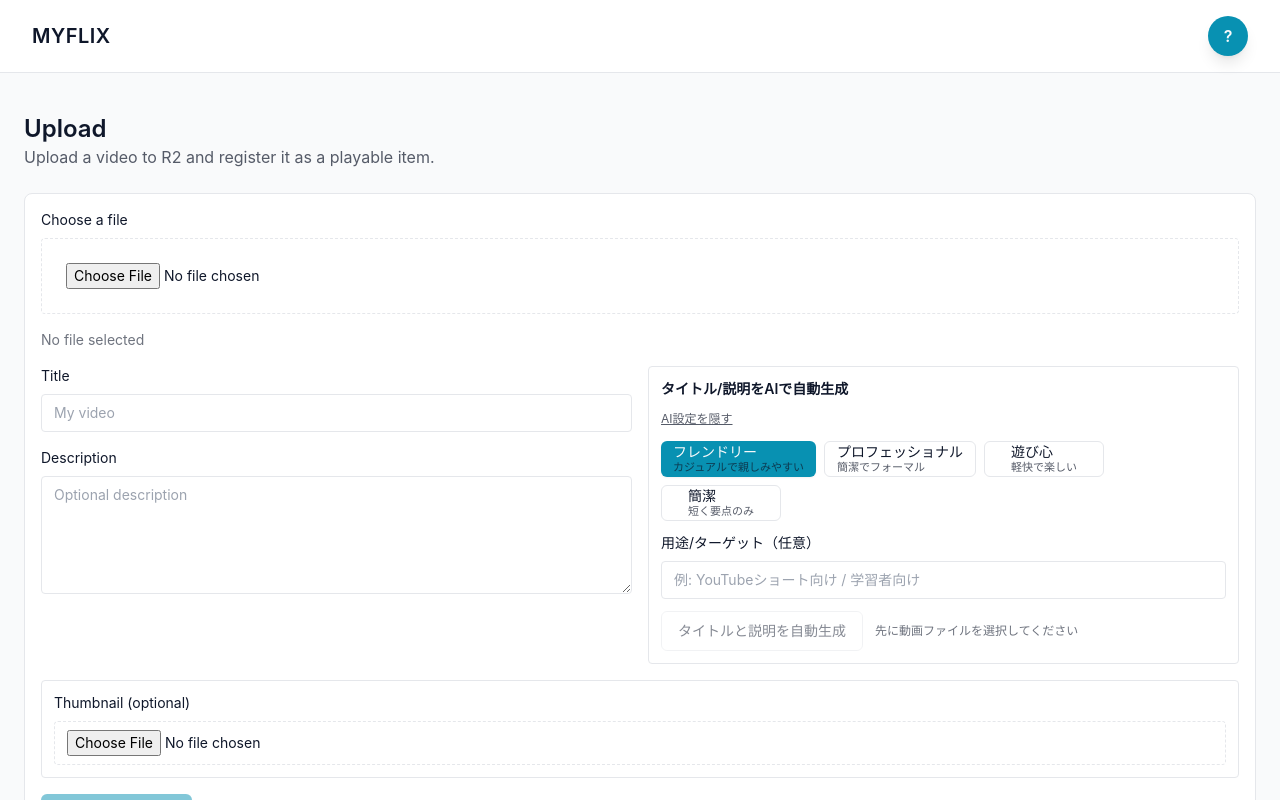
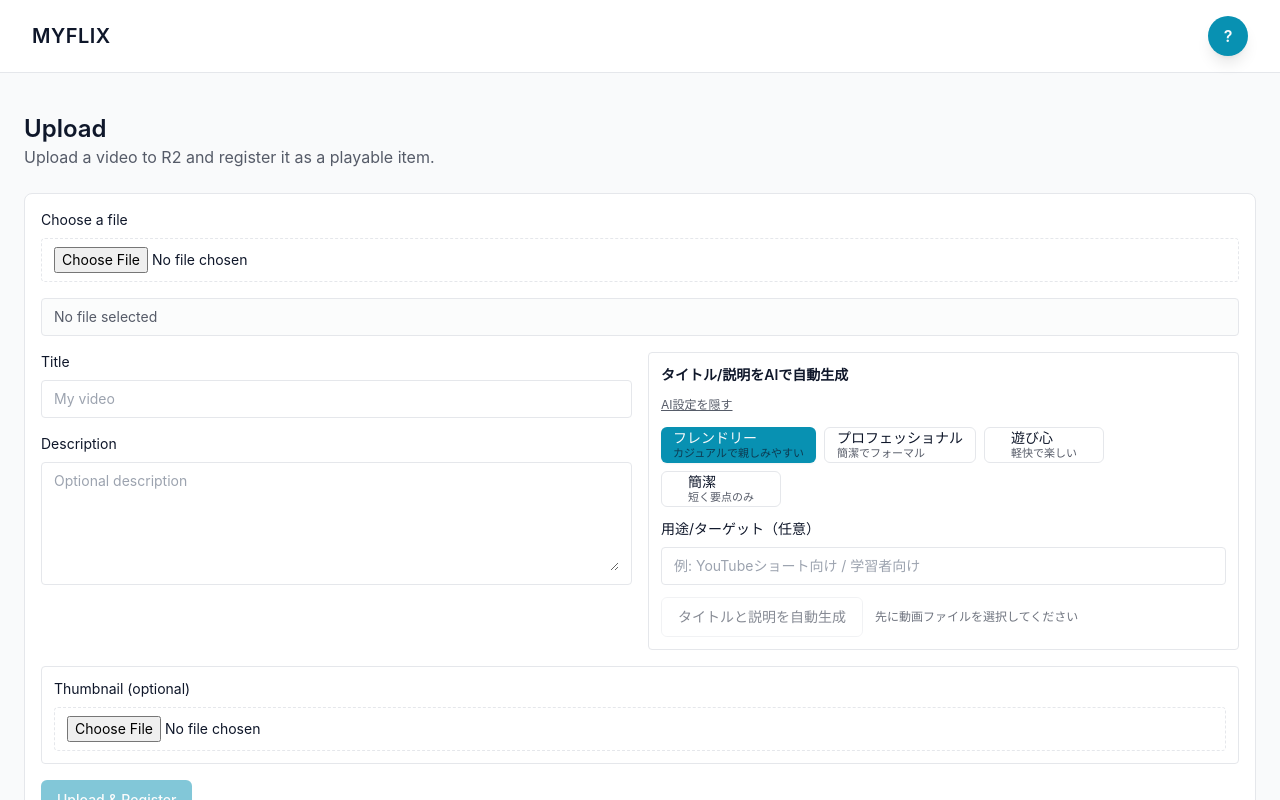
Before and after one commit to ikedadada/myflix, a React (Vite) app in the folder frontend/: page /upload in a window 1280 px wide. Both pictures are taken after a click on the button "AI設定を表示". Shown: the top 800 px of the page. Built offline with nearby package versions, Linux system fonts and the light colour scheme; no server answers.

Commit message:
refactor: separate layout wrappers for upload form controls

```diff
--- a/frontend/src/pages/upload/UploadPage.tsx
+++ b/frontend/src/pages/upload/UploadPage.tsx
@@ -237,37 +237,41 @@ export const UploadPage = () => {
           <input
             type="file"
             accept="video/*"
-            className="rounded border border-dashed border-border bg-transparent p-6 text-text"
+            className="rounded border border-dashed border-border bg-transparent px-3 py-2 text-text"
             onChange={(event) => setFile(event.target.files?.[0] ?? null)}
           />
         </label>
-        <p className="text-sm text-text/60">
+        <div className="rounded border border-border bg-surface/60 px-3 py-2 text-sm text-text/70">
           {selectedName
             ? `Detected duration: ${durationSeconds ? `${durationSeconds} sec` : 'Detecting…'}`
             : 'No file selected'}
-        </p>
+        </div>
 
         <div className="grid gap-4 md:grid-cols-2">
           <div className="space-y-4">
             <label className="flex flex-col gap-2 text-sm">
               Title
+              <div className="rounded border border-border bg-card px-3 py-2">
                 <input
                   value={title}
                   onChange={(e) => setTitle(e.target.value)}
-                className="rounded border border-border bg-card px-3 py-2 text-text"
+                  className="w-full bg-transparent text-text outline-none"
                   placeholder="My video"
                 />
+              </div>
             </label>
 
             <label className="flex flex-col gap-2 text-sm">
               Description
+              <div className="rounded border border-border bg-card px-3 py-2">
                 <textarea
                   value={description}
                   onChange={(e) => setDescription(e.target.value)}
-                className="rounded border border-border bg-card px-3 py-2 text-text"
+                  className="w-full bg-transparent text-text outline-none"
                   placeholder="Optional description"
                   rows={5}
                 />
+              </div>
             </label>
 
           </div>
@@ -299,21 +303,23 @@ export const UploadPage = () => {
                       aria-pressed={tone === option.value}
                       className="min-w-[120px] justify-start"
                     >
-                      <div className="flex flex-col items-start leading-tight">
+                      <span className="flex flex-col items-start leading-tight">
                         <span>{option.label}</span>
                         <span className="text-[11px] text-text/70">{option.note}</span>
-                      </div>
+                      </span>
                     </Button>
                   ))}
                 </div>
                 <label className="flex flex-col gap-2 text-sm">
                   用途/ターゲット（任意）
+                  <div className="rounded border border-border bg-card px-3 py-2">
                     <input
                       value={userContext}
                       onChange={(e) => setUserContext(e.target.value)}
-                    className="rounded border border-border bg-card px-3 py-2 text-text"
+                      className="w-full bg-transparent text-text outline-none"
                       placeholder="例: YouTubeショート向け / 学習者向け"
                     />
+                  </div>
                 </label>
               </div>
             )}
@@ -355,7 +361,11 @@ export const UploadPage = () => {
               }}
             />
           </label>
-          {selectedThumbName && <p className="text-text/60">Selected thumbnail: {selectedThumbName}</p>}
+          {selectedThumbName && (
+            <div className="rounded border border-border bg-surface/60 px-3 py-2 text-sm text-text/70">
+              Selected thumbnail: {selectedThumbName}
+            </div>
+          )}
           {thumbnailPreviewUrl && (
             <div className="overflow-hidden rounded border border-border bg-card">
               <img
```
Lines whose indentation alone changed are shown as unchanged.
